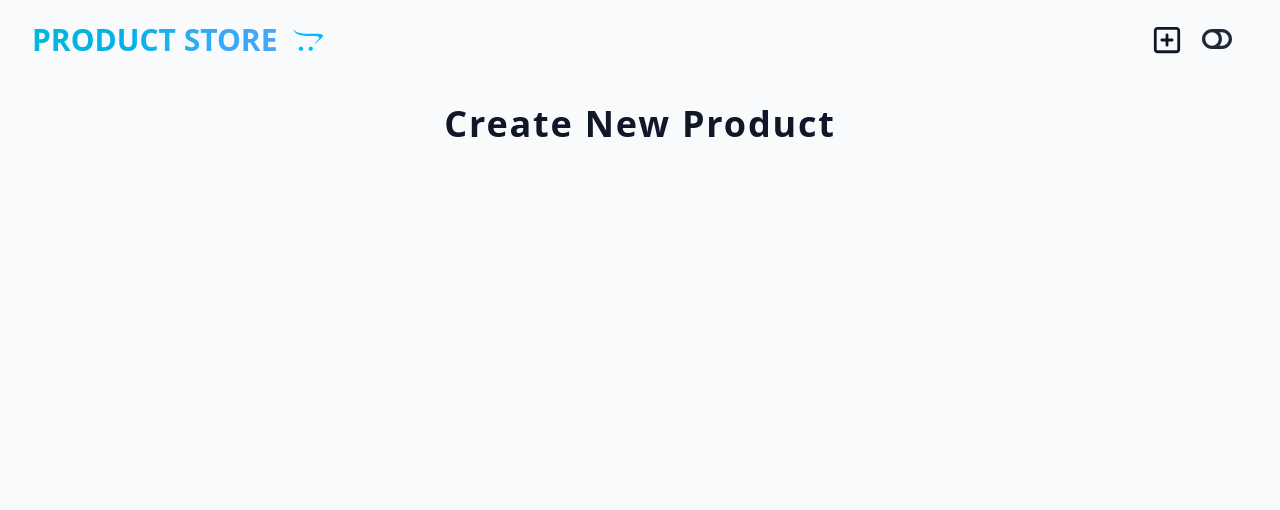
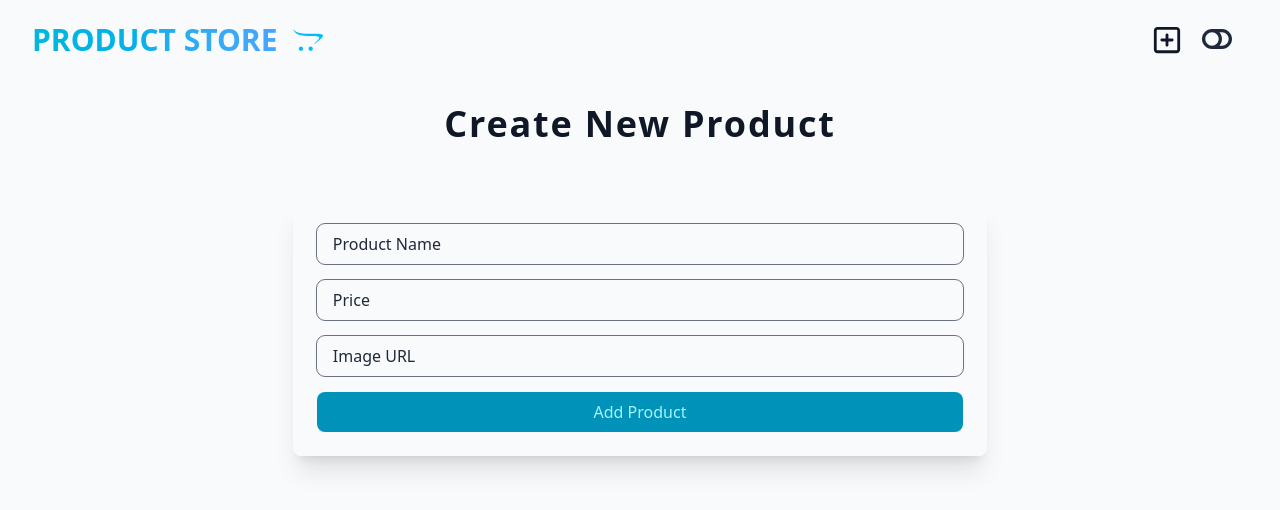
Before and after one commit to paedDev/Mern-Stack-Tutorial, a React (Vite) app in the folder client/: page /create-product in a window 1280 px wide. Shown: the top 510 px of the page. Built offline with nearby package versions, Linux system fonts and the light colour scheme.

Commit message:
now can create a product item and put it in the database. Additionally, the createpage styling is done

```diff
--- a/client/package.json
+++ b/client/package.json
@@ -11,6 +11,7 @@
   },
   "dependencies": {
     "@tailwindcss/vite": "^4.1.4",
+    "axios": "^1.9.0",
     "react": "^19.0.0",
     "react-dom": "^19.0.0",
     "react-hot-toast": "^2.5.2",
--- a/client/src/context/index.jsx
+++ b/client/src/context/index.jsx
@@ -8,6 +8,12 @@ export const GlobalContext = createContext({
 
 export default function GlobalState({ children }) {
     const [theme, setTheme] = useState(() => localStorage.getItem("theme") || 'light');
+    const [newProduct, setNewProduct] = useState({
+        name: "",
+        price: "",
+        image: ""
+    });
+    const [loading, setLoading] = useState(false);
 
     const toggleTheme = () => {
         setTheme(t => (t === 'light' ? 'dark' : 'light'));
@@ -17,7 +23,7 @@ export default function GlobalState({ children }) {
         localStorage.setItem("theme", theme);
     }, [theme]);
     return (
-        <GlobalContext.Provider value={{ theme, toggleTheme }}>
+        <GlobalContext.Provider value={{ theme, toggleTheme, newProduct, setNewProduct, loading, setLoading, }}>
             {children}
         </GlobalContext.Provider>
     );
--- a/client/src/index.css
+++ b/client/src/index.css
@@ -1,5 +1,5 @@
+@import url('https://fonts.googleapis.com/css2?family=Poppins:ital,wght@0,100;0,200;0,300;0,400;0,500;0,600;0,700;0,800;0,900;1,100;1,200;1,300;1,400;1,500;1,600;1,700;1,800;1,900&display=swap');
 @import "tailwindcss";
-@import url('https://fonts.googleapis.com/css2?family=Poppins:ital,wght@0,100;0,200;0,300;0,400;0,500;0,600;0,700;0,800;0,900;1,100;1,200;1,300;1,400;1,500;1,600;1,700;1,800;1,900&display=swap');
 @theme {
     --colors-primary: #3B82F6;
     --font-san:"Poppins",san-serif
--- a/client/src/pages/Create/CreatePage.jsx
+++ b/client/src/pages/Create/CreatePage.jsx
@@ -1,16 +1,65 @@
-import React from 'react';
+import React, { useContext, useState } from 'react';
+import { GlobalContext } from '../../context';
+import toast, { Toaster } from "react-hot-toast";
+import axios from "axios";
+import { BASE_URL } from '../../utils/apiPaths';
+import { useNavigate } from 'react-router-dom';
+const CreatePage = () => {
+    const { newProduct, setNewProduct, theme } = useContext(GlobalContext);
+    const navigate = useNavigate();
+    const handleAddProduct = async () => {
+        if (!newProduct.name || !newProduct.price || !newProduct.image) {
+            toast.error("Please fill in all the fields");
+        }
+        try {
+            const response = await axios.post(`${BASE_URL}/api/products/add`, {
+                name: newProduct.name,
+                price: newProduct.price,
+                image: newProduct.image,
+            });
+            const result = await response.data;
+            if (result) {
+                setNewProduct({
+                    name: "",
+                    price: "",
+                    image: ""
+                });
+                toast.success("Product created successfully");
+                setTimeout(() => {
+                    navigate("/");
+                }, 3000);
+            }
+        } catch (err) {
+            console.err(`Error saving product:`, err);
+            toast.error("Something went wrong, Please try again");
+        }
 
-const CreatePage = () => {
+    };
     return (
-        <div className='w-[80%] mx-auto flex flex-col justify-center items-center p-4 mt-2'>
+        <div className='max-w-[80%] mx-auto flex flex-col justify-center items-center p-4 mt-2'>
+            <Toaster position='top-center' />
             <div>
-                <h1 className='font-bold text-4xl tracking-wider'>Create New Product</h1>
+                <h1 className='font-bold text-4xl tracking-wider mb-4'>Create New Product</h1>
             </div>
             {/* 3 inputs which is product name, price and then the image URL */}
-            <div>
-
+            <div className={`w-[70%] p-6 rounded-lg  flex  my-10 ${theme === "dark" ? "outline-1 outline-gray-700" : "shadow-xl"}`}>
+                <div className='flex w-full mx-auto flex-col items-center justify-center space-y-4'>
+                    <input type="text" placeholder='Product Name  ' name='name' value={newProduct.name}
+                        onChange={(e) => setNewProduct({ ...newProduct, name: e.target.value })}
+                        className={`w-full outline-gray-500 outline-1 px-4 py-2 ${theme === "dark" ? "placeholder:text-gray-500" : "placeholder:text-gray-800"} rounded-lg`} />
+                    <input type="number" placeholder='Price ' name='price' value={newProduct.price}
+                        onChange={(e) => setNewProduct({ ...newProduct, price: e.target.value })}
+                        className={`w-full outline-gray-500 outline-1 px-4 py-2 ${theme === "dark" ? "placeholder:text-gray-500" : "placeholder:text-gray-800"} rounded-lg`} />
+                    <input placeholder='Image URL ' name='image' value={newProduct.image}
+                        onChange={(e) => setNewProduct({ ...newProduct, image: e.target.value })}
+                        className={`w-full outline-gray-500 outline-1 px-4 py-2 ${theme === "dark" ? "placeholder:text-gray-500" : "placeholder:text-gray-800"} rounded-lg`} />
+                    <div className='w-full '>
+                        <button className='bg-cyan-600 text-cyan-200 px-8 py-2  rounded-lg w-full hover:bg-sky-600 duration-300 hover:text-sky-200
+                        ' onClick={handleAddProduct}>Add Product</button>
+                    </div>
+                </div>
             </div>
-        </div>
+        </div >
     );
 };
 
--- /dev/null
+++ b/client/src/utils/apiPaths.js
@@ -0,0 +1 @@
+export const BASE_URL = "http://localhost:5000";
```
Also changed, not shown: 1 other file (tests, documents, lock files or other folders).
